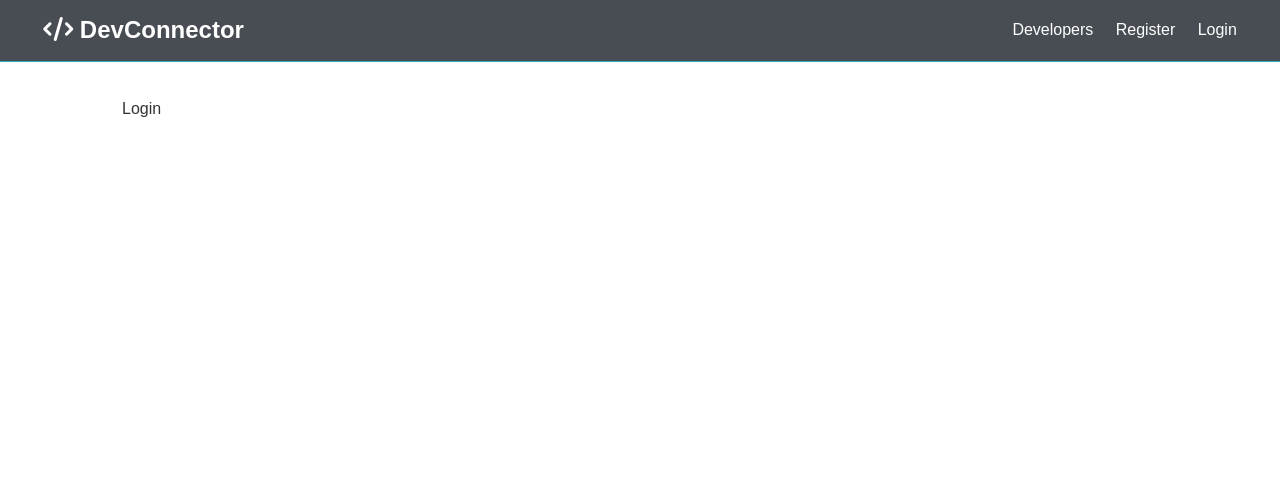
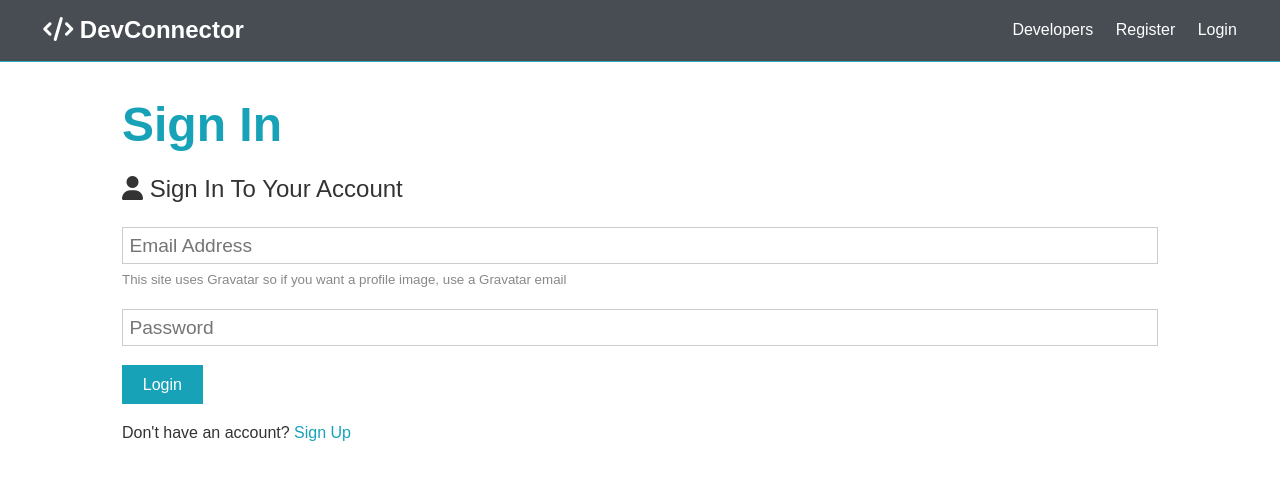
Before and after one commit to gnanamr18/MERN-PROJECT-TO-RESGISTER-LOGIN-AND-CREATE-PROFILE, a React (Create React App) app in the folder client/: page /login in a window 1280 px wide. Shown: the top 480 px of the page. Built offline with nearby package versions, Linux system fonts and the light colour scheme.

Commit message:
first commit

```diff
--- a/client/package.json
+++ b/client/package.json
@@ -7,6 +7,7 @@
     "@testing-library/react": "^13.4.0",
     "@testing-library/user-event": "^13.5.0",
     "axios": "^1.6.1",
+    "browserify-zlib": "^0.2.0",
     "moment": "^2.29.4",
     "react": "^18.2.0",
     "react-dom": "^18.2.0",
--- a/client/src/components/auth/Login.js
+++ b/client/src/components/auth/Login.js
@@ -1,9 +1,71 @@
-import React from 'react'
+import React, { Fragment, useState } from "react";
+import {Link} from 'react-router-dom'
 
 const Login = () => {
+  const [formData, setformData] = useState({
+
+    email: "",
+    password: "",
+
+  });
+
+  const {  email, password } = formData;
+  const onchange = (e) => {
+    setformData({ ...formData, [e.target.name]: e.target.value });
+  };
+
+
+  const onsubmit = async (e) => {
+    e.preventDefault();
+    console.log('success')
+
+  };
+
   return (
-    <div>Login</div>
-  )
-}
+    <Fragment>
+      <h1 className="large text-primary">Sign In</h1>
+      <p className="lead">
+        <i class="fas fa-user"></i> Sign In To Your Account
+      </p>
+      <form
+        className="form"
+        action="create-profile.html"
+        onSubmit={(e) => {
+          onsubmit(e);
+        }}
+      >
 
-export default Login
+        <div className="form-group">
+          <input
+            type="email"
+            placeholder="Email Address"
+            name="email"
+            value={email}
+            onChange={(e) => onchange(e)}
+          />
+          <small className="form-text">
+            This site uses Gravatar so if you want a profile image, use a
+            Gravatar email
+          </small>
+        </div>
+        <div className="form-group">
+          <input
+            type="password"
+            placeholder="Password"
+            name="password"
+            value={password}
+            onChange={(e) => onchange(e)}
+            minLength="6"
+          />
+        </div>
+
+        <input type="submit" className="btn btn-primary" value="Login" />
+      </form>
+      <p className="my-1">
+        Don't  have an account? <Link to="/register">Sign Up</Link>
+      </p>
+    </Fragment>
+  );
+};
+
+export default Login;
--- a/client/src/components/auth/Register.js
+++ b/client/src/components/auth/Register.js
@@ -1,15 +1,48 @@
+import axios from "axios";
+// import { json } from "express";
 import React, { Fragment, useState } from "react";
+import {Link} from 'react-router-dom'
 
 const Register = () => {
-
-  const [formdata, setformdata] = useState({
-    name: '',
-    email: '',
-    password: '',
-    password2: ''
+  const [formData, setformData] = useState({
+    name: "",
+    email: "",
+    password: "",
+    password2: "",
   });
 
+  const { name, email, password, password2 } = formData;
+  const onchange = (e) => {
+    setformData({ ...formData, [e.target.name]: e.target.value });
+  };
+  console.log(name);
 
+  const onsubmit = async (e) => {
+    e.preventDefault();
+    if (password !== password2) {
+      console.log("password do not match");
+    } else {console.log('success')}
+    //   const newUser = {
+    //     name,
+    //     email,
+    //     password,
+    //   };
+    //   // console.log(formData)
+
+    //   try {
+    //     const config = {
+    //       headers: {
+    //         "Content-type": "application/json",
+    //       },
+    //     };
+    //     const body = JSON.stringify(newUser);
+    //     const res = await axios.post("http://localhost:5000/api/users", body, config);
+    //     console.log(res.data);
+    //   } catch (error) {
+    //     console.error(error.message);
+    //   }
+    // }
+  };
 
   return (
     <Fragment>
@@ -17,12 +50,31 @@
       <p className="lead">
         <i class="fas fa-user"></i> Create Your Account
       </p>
-      <form className="form" action="create-profile.html">
+      <form
+        className="form"
+        action="create-profile.html"
+        onSubmit={(e) => {
+          onsubmit(e);
+        }}
+      >
         <div className="form-group">
-          <input type="text" placeholder="Name" name="name" required />
+          <input
+            type="text"
+            placeholder="Name"
+            name="name"
+            value={name}
+            onChange={(e) => onchange(e)}
+            required
+          />
         </div>
         <div className="form-group">
-          <input type="email" placeholder="Email Address" name="email" />
+          <input
+            type="email"
+            placeholder="Email Address"
+            name="email"
+            value={email}
+            onChange={(e) => onchange(e)}
+          />
           <small className="form-text">
             This site uses Gravatar so if you want a profile image, use a
             Gravatar email
@@ -33,6 +85,8 @@
             type="password"
             placeholder="Password"
             name="password"
+            value={password}
+            onChange={(e) => onchange(e)}
             minLength="6"
           />
         </div>
@@ -41,13 +95,15 @@
             type="password"
             placeholder="Confirm Password"
             name="password2"
+            value={password2}
+            onChange={(e) => onchange(e)}
             minLength="6"
           />
         </div>
         <input type="submit" className="btn btn-primary" value="Register" />
       </form>
       <p className="my-1">
-        Already have an account? <a href="login.html">Sign In</a>
+        Already have an account? <Link to="/login">Sign In</Link>
       </p>
     </Fragment>
   );
--- a/package.json
+++ b/package.json
@@ -9,12 +9,12 @@
     "client": "npm start --prefix client",
     "dev": "concurrently \"npm run server\" \"npm run client\""
   },
-
   "author": "",
   "license": "ISC",
   "dependencies": {
     "axios": "^1.6.0",
     "bcryptjs": "^2.4.3",
+    "browserify-zlib": "^0.2.0",
     "config": "^3.3.9",
     "express": "^4.18.2",
     "express-validator": "^7.0.1",
```
Also changed, not shown: client/src/components/demo.js (added), 2 other files (tests, documents, lock files or other folders).
